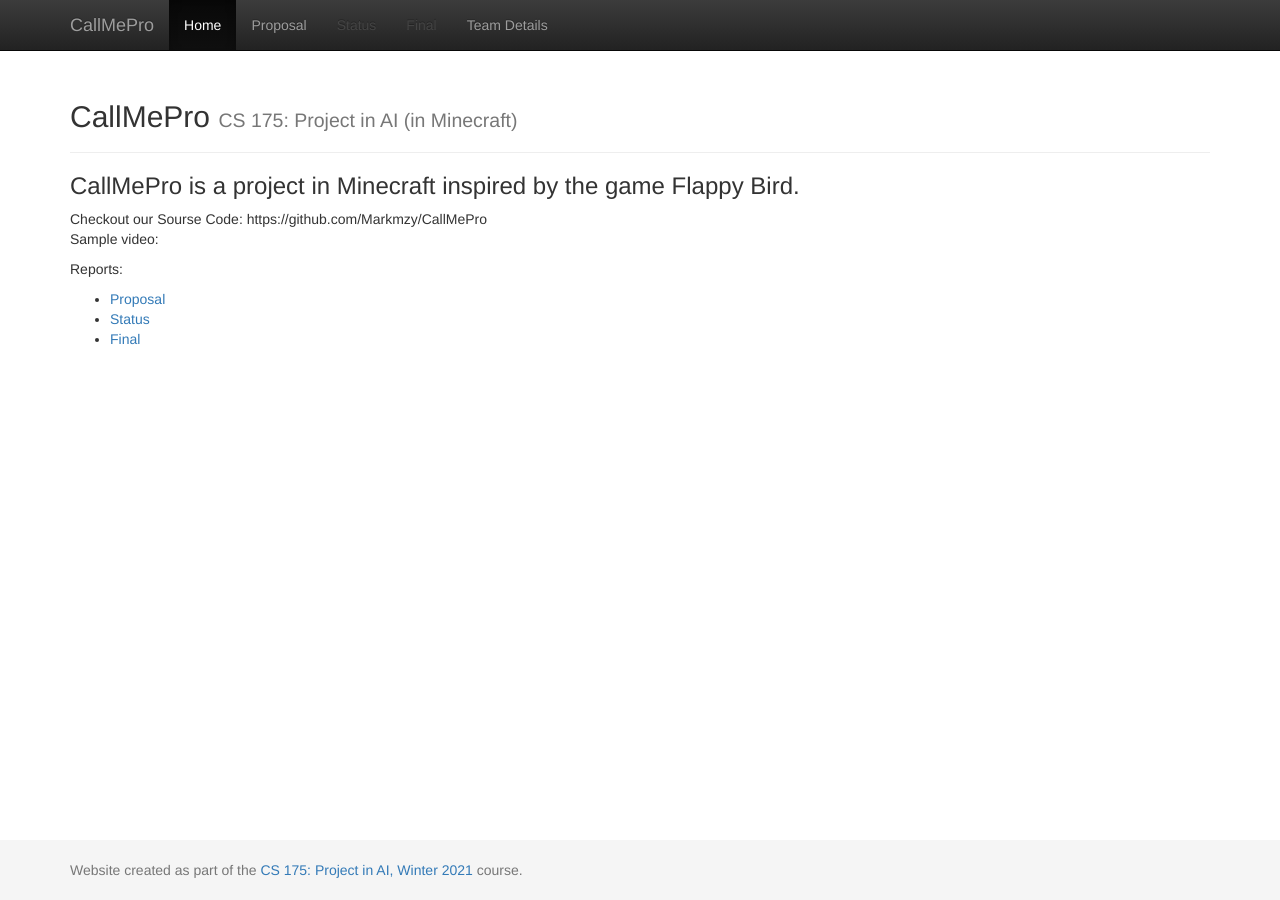
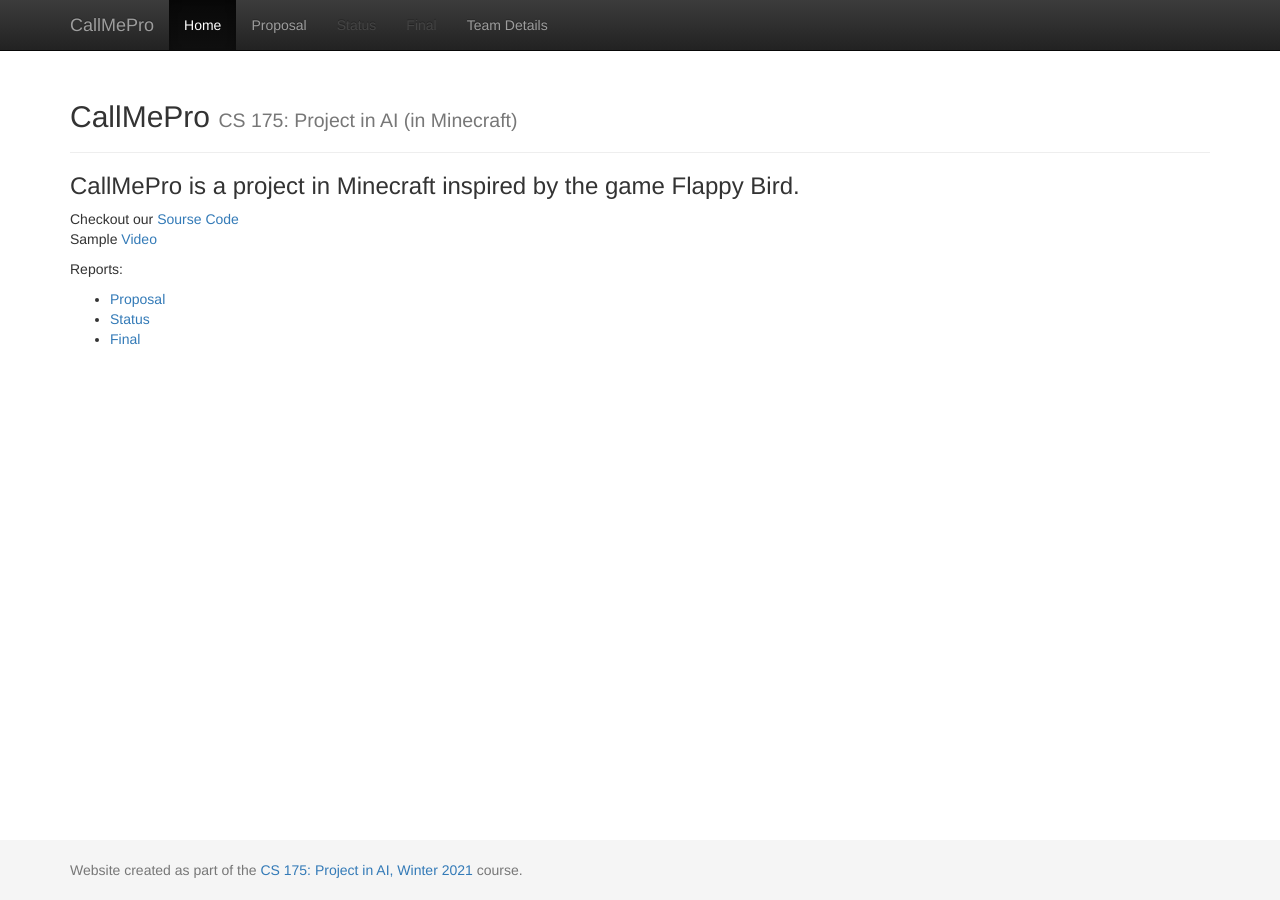
Before and after one commit to Markmzy/CallMePro, a Jekyll site: the page built from docs/index.md, in a window 1280 px wide. Built offline with Jekyll 4.4.1, drawn with Linux system fonts in a browser that asks for light colours.

Commit message:
Update index.md

```diff
--- a/docs/index.md
+++ b/docs/index.md
@@ -5,8 +5,8 @@ title:  Home
 
 ### CallMePro is a project in Minecraft inspired by the game Flappy Bird.
 
-Checkout our Sourse Code: https://github.com/Markmzy/CallMePro<br>
-Sample video:
+Checkout our [Sourse Code](https://github.com/Markmzy/CallMePro)<br>
+Sample [Video]()
 
 Reports:
 - [Proposal](proposal.html)
```
